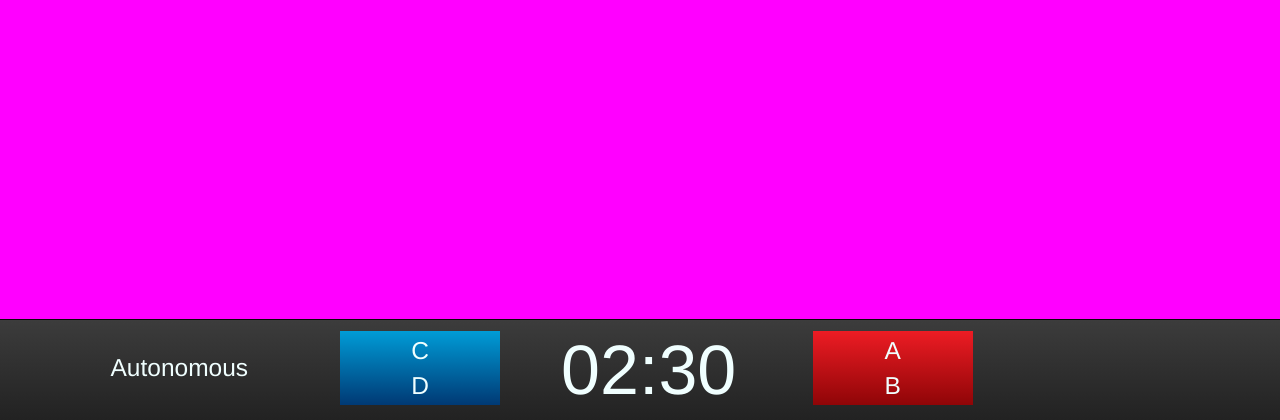
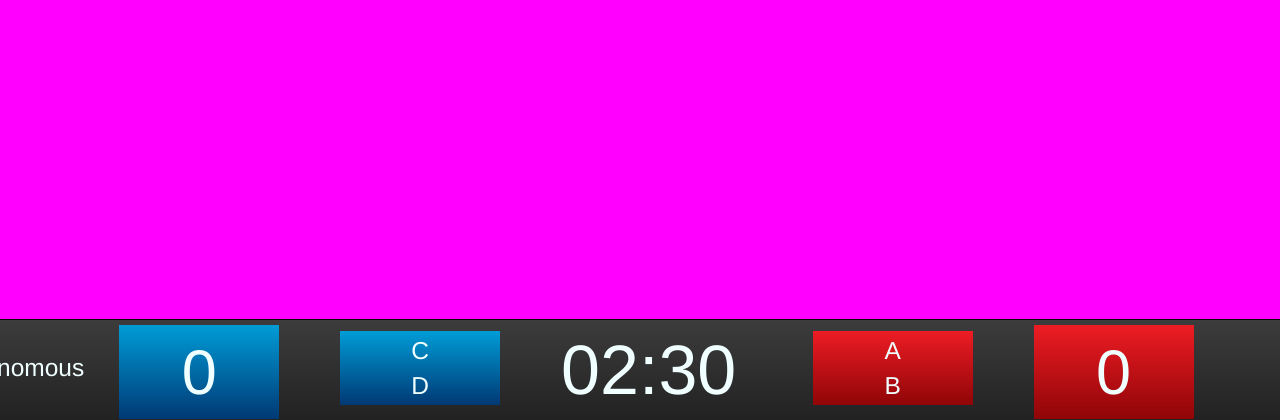
Before and after one commit to frewes/FIRST-Tournament-Systems, a PHP site: page /display.html in a window 1280 px wide. Shown: the part 380-800 px from the top of the page. Run offline with PHP 8.4, Linux system fonts and the light colour scheme; some libraries are stand-ins or nearby versions.

Commit message:
Added score display/set to FTC timer

```diff
--- a/timer/display.css
+++ b/timer/display.css
@@ -27,6 +27,18 @@
     min-width: 160px;
 }
 
+.score {
+    display: inline-block;
+    color:azure;
+    font-size: 4.5em;
+    margin-left: 0%;
+    margin-right: 0%;
+    padding-top:2px;
+    padding-bottom:2px;
+    padding-left:10px;
+    padding-right:10px;
+    min-width: 160px;
+}
 .mode {
     display: inline-block;
     color:azure;
--- a/timer/display.html
+++ b/timer/display.html
@@ -26,6 +26,9 @@
             <div id="mode" class="mode">
                 Autonomous
             </div>
+	    <div class="score bluealliance">
+	      <div id="bscore">0</div>
+	    </div>
             <div class="alliance bluealliance">
                 <div id="b1">C</div>
                 <div id="b2">D</div>
@@ -37,6 +40,9 @@
                 <div id="r1">A</div>
                 <div id="r2">B</div>
             </div>
+	    <div class="score redalliance">
+	      <div id="rscore">0</div>
+	    </div>
         </div>
     </nav>
 </body>
--- a/timer/display.js
+++ b/timer/display.js
@@ -18,6 +18,8 @@ function updateDisplay() {
     document.getElementById('b2').innerHTML = timer.teams[3];
     document.getElementById('timer').innerHTML = timer.time;
     document.getElementById('mode').innerHTML = timer.mode;
+    document.getElementById('rscore').innerHTML = timer.redScore;
+    document.getElementById('bscore').innerHTML = timer.blueScore;
 //    $("#title").text = T.title;
 }
 
--- /dev/null
+++ b/timer/index.html
@@ -0,0 +1,6 @@
+<html>
+  <head>
+    <meta http-equiv="refresh" content="1;url=timer.html">
+  </head>
+  <body></body>
+</html>
```
Also changed, not shown: timer/timer.html (+13 -2 lines), timer/timer.js (+7 -0 lines).
